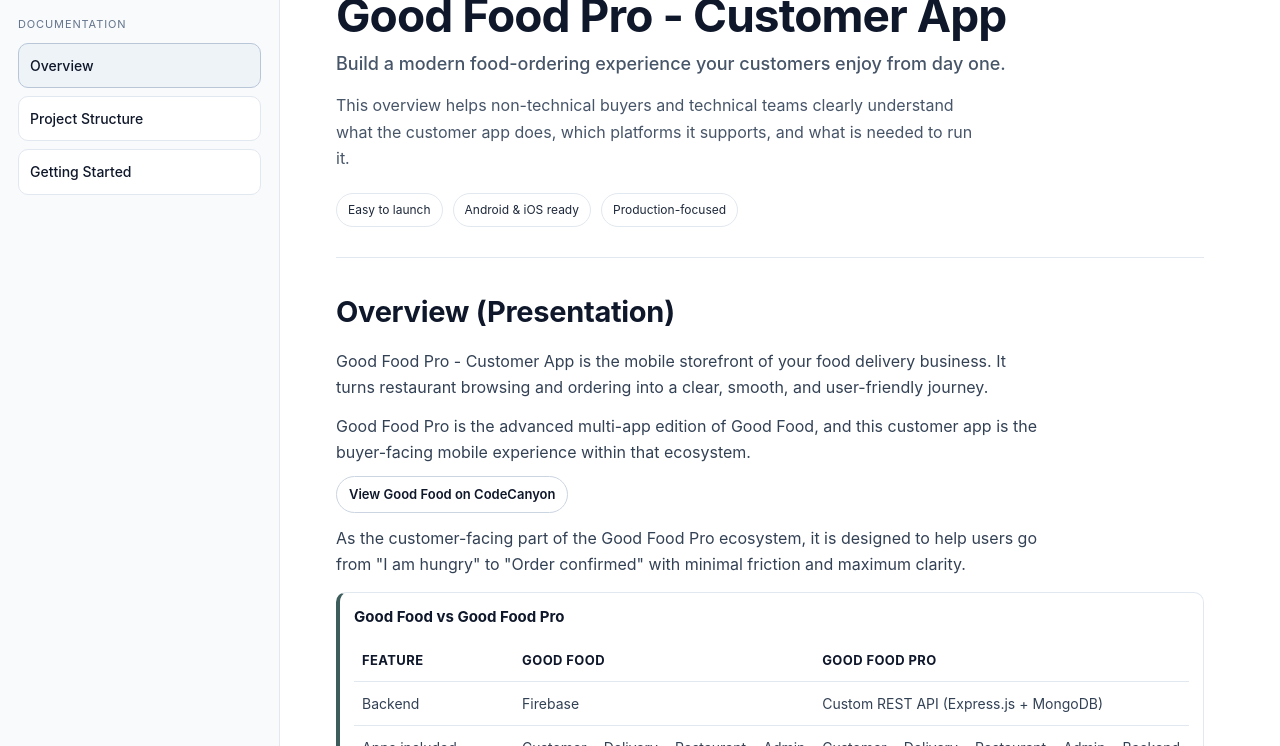
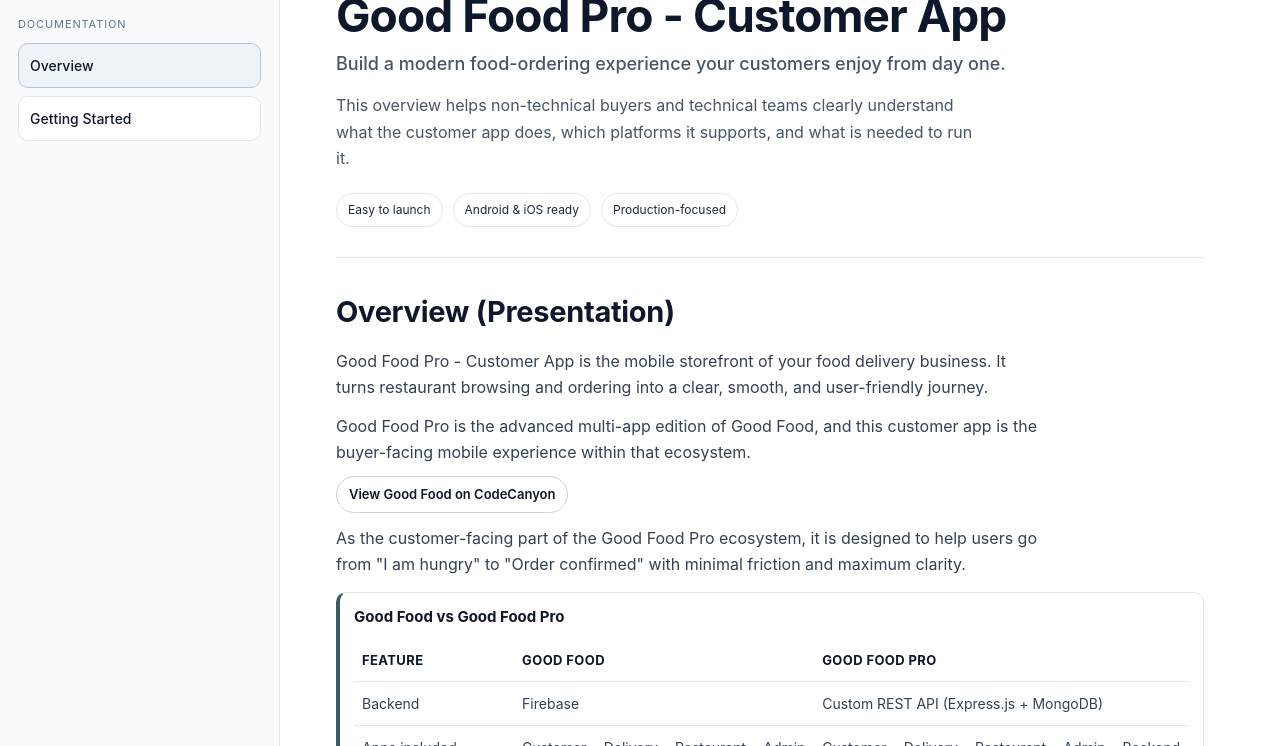
Before and after one commit to app-tech5/customer-app, a website: page docs/index.html in a window 1280 px wide. Shown: the part 54-800 px from the top of the page. Drawn offline with Linux system fonts and the light colour scheme.

Commit message:
Remove Project Structure link from index.html sidebar navigation to streamline documentation. This change reflects the recent restructuring of the documentation layout.

```diff
--- a/docs/index.html
+++ b/docs/index.html
@@ -420,7 +420,6 @@
         <p class="sidebar-label">Documentation</p>
         <nav class="nav">
           <a class="active" href="#overview">Overview</a>
-          <a href="#project-structure">Project Structure</a>
           <a href="./getting-started.html">Getting Started</a>
         </nav>
       </aside>
```
